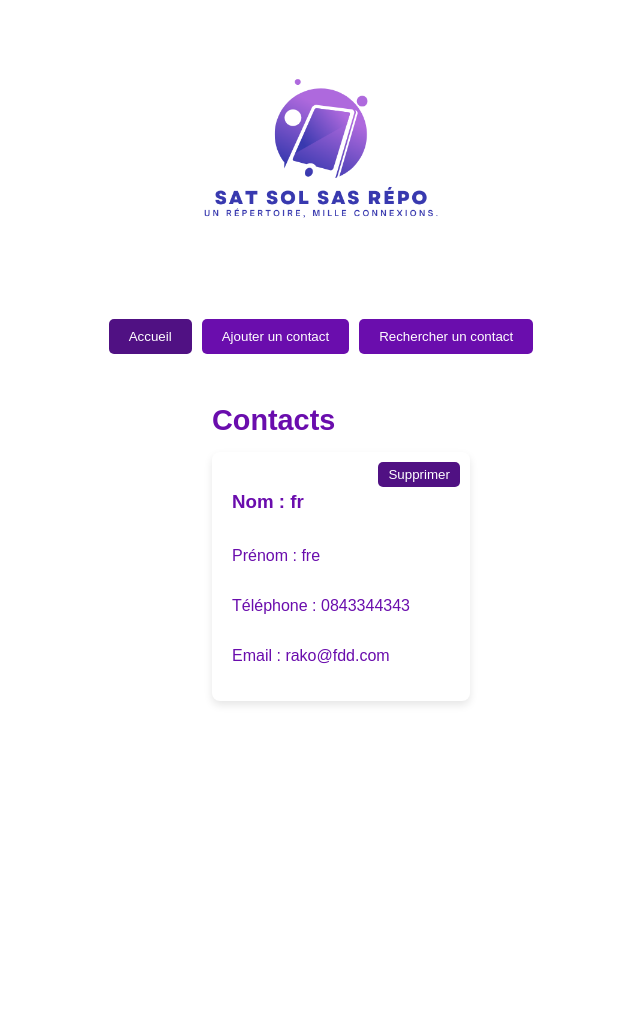
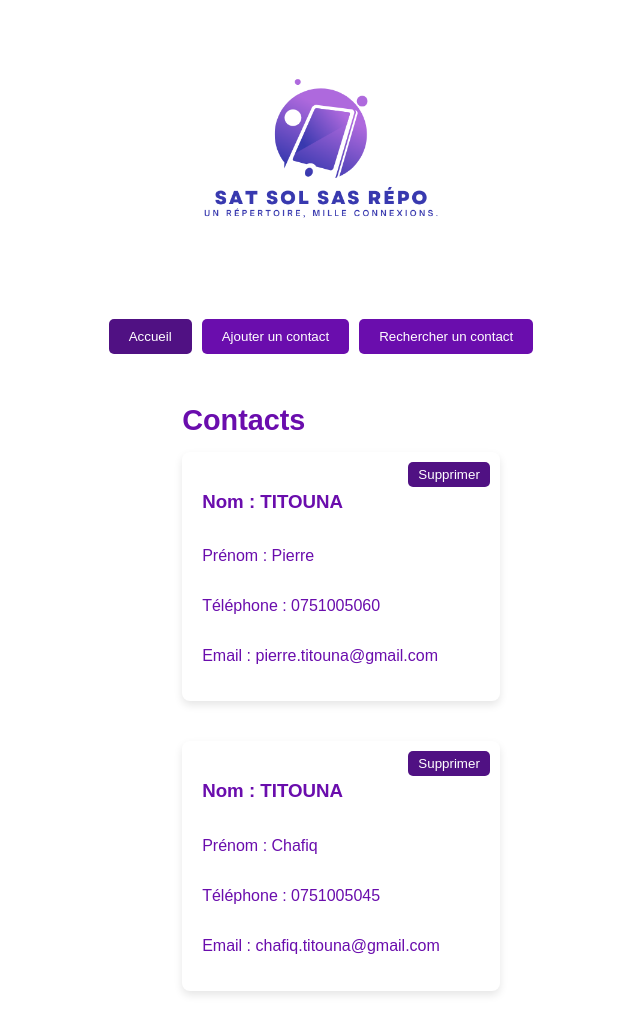
Before and after one commit to PriyankSolanki/Projet-programmation-c, a Flask app: page / in a window 1280 px wide. Shown: the part 93-1104 px from the top of the page, without its empty margins (319-959 px from the left). Before the commit the page ends 798 px from the top, so only its background shows below. Run offline with Flask 3, Linux system fonts and the light colour scheme.

Commit message:
Interface

```diff
--- a/ProjetRepertoire/cmake-build-debug/repertoire.txt
+++ b/ProjetRepertoire/cmake-build-debug/repertoire.txt
@@ -1 +1,2 @@
-fr;fre;0843344343;rako@fdd.com
+TITOUNA;Pierre;0751005060;pierre.titouna@gmail.com
+TITOUNA;Chafiq;0751005045;chafiq.titouna@gmail.com
--- a/ProjetRepertoire/interface/static/styles.css
+++ b/ProjetRepertoire/interface/static/styles.css
@@ -126,7 +126,7 @@ form button:hover {
     flex-direction: column;
     gap: 20px;
     width: 100%;
-    max-width: 1200px; /* Augmenter la largeur pour éviter la superposition */
+    max-width: 1200px;
 }
 
 .contact-box {
@@ -138,7 +138,7 @@ form button:hover {
     flex-direction: column;
     position: relative;
     width: 100%;
-    max-width: 500px; /* Align with form-ajout */
+    max-width: 100%;
     margin-bottom: 20px;
 }
 
--- a/ProjetRepertoire/interface/templates/index.html
+++ b/ProjetRepertoire/interface/templates/index.html
@@ -75,7 +75,7 @@
     </div>
     {% endfor %}
     {% else %}
-    <p>Vous n'avez aucun contact dans votre répertoire.</p>
+    <p>Il n'y a rien à afficher</p>
     {% endif %}
   </div>
 </div>
```
